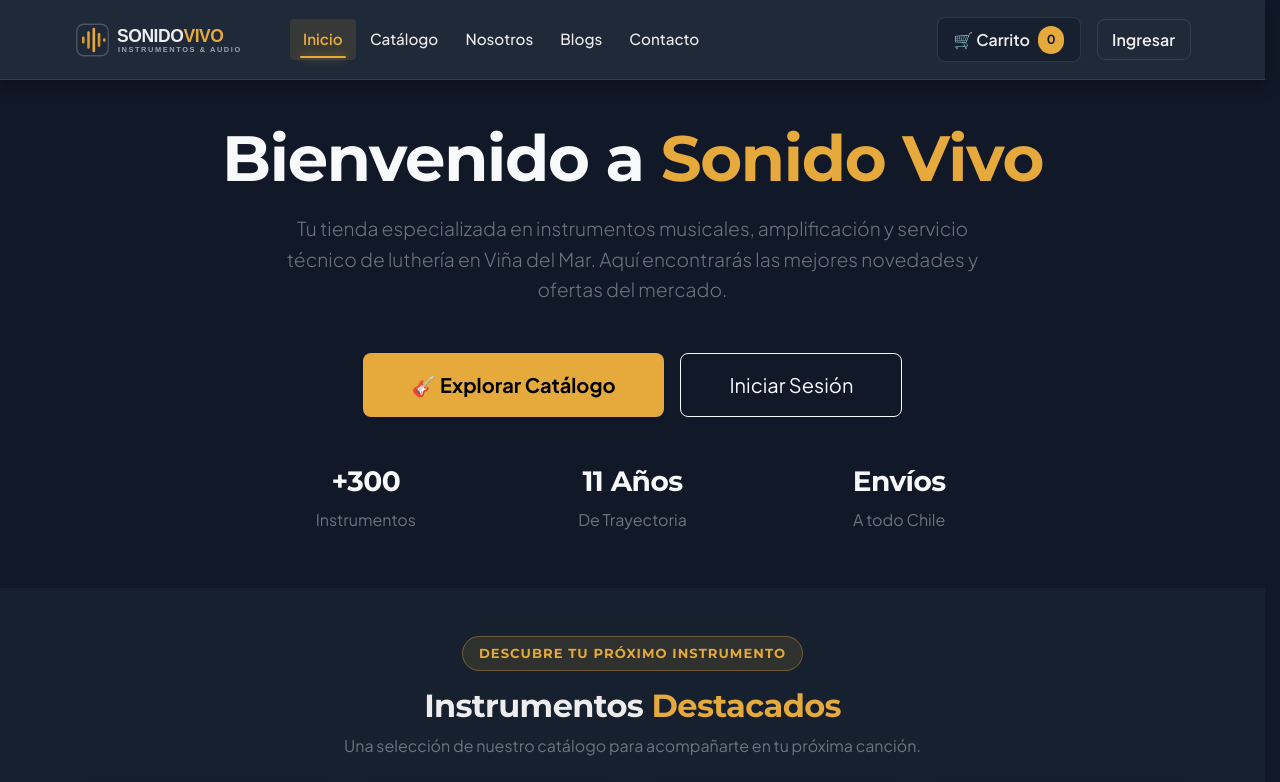
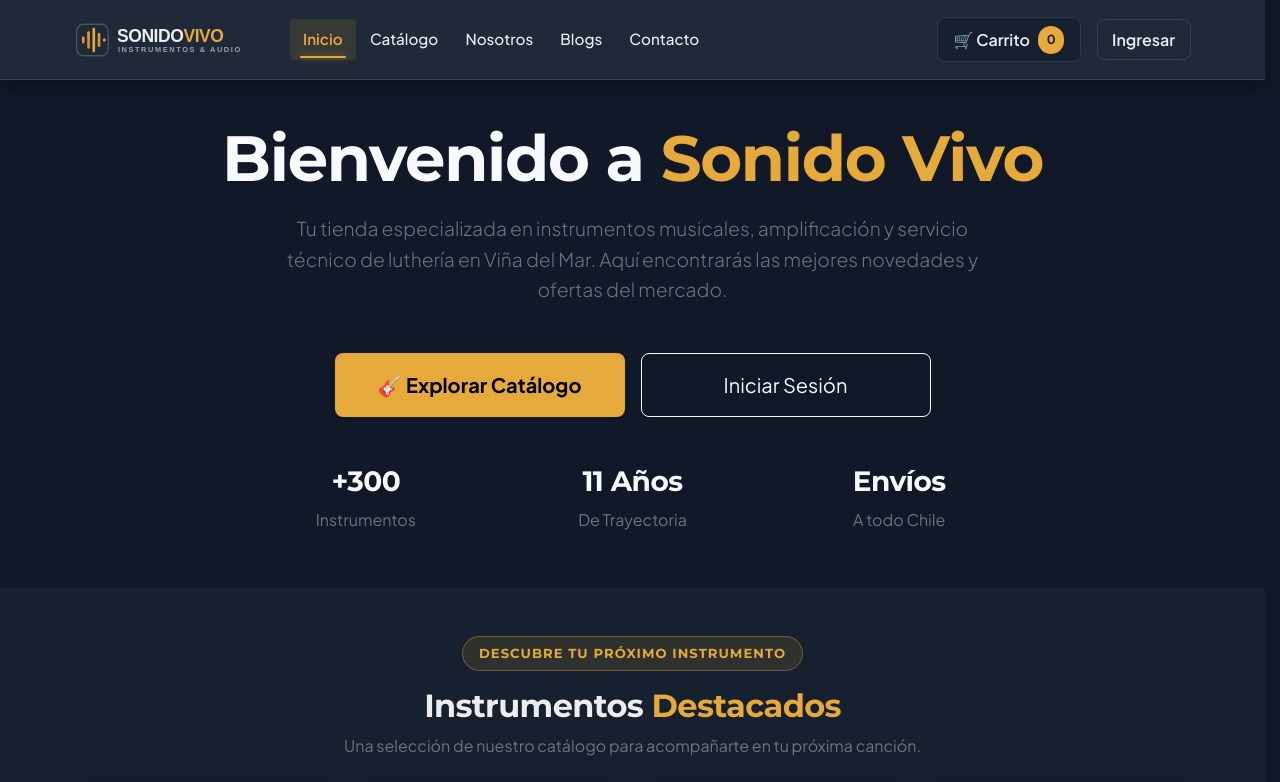
Before and after one commit to joseamadorcruz96/SonidoVivo_FL2, a React (Vite) app in the folder Sonido_Vivo_React/: page / in a window 1280 px wide. Shown: the top 782 px of the page. Built offline with nearby package versions, Linux system fonts and the light colour scheme.

Commit message:
fix botones de Inicio asimetricos y corrige imagenes de productos

```diff
--- a/Sonido_Vivo_React/src/data/productosIniciales.js
+++ b/Sonido_Vivo_React/src/data/productosIniciales.js
@@ -49,7 +49,7 @@ export const productosIniciales = [
     stock: 4,
     stockCritico: 2,
     descripcion: "Cuerpo de caoba con tapa de arce, 2 pastillas humbucker para rock potente y blues.",
-    imagen: "https://images.unsplash.com/photo-1550985616-10810253b84d?w=600&auto=format&fit=crop&q=80",
+    imagen: "https://images.unsplash.com/photo-1516924962500-2b4b3b99ea02?w=600&h=380&auto=format&fit=crop&q=80",
     destacado: true,
   },
   {
@@ -62,7 +62,7 @@ export const productosIniciales = [
     stock: 5,
     stockCritico: 2,
     descripcion: "Configuración versátil de pastillas PJ, mástil delgado y escala estándar de 34''.",
-    imagen: "https://images.unsplash.com/photo-1520523839898-5071284d7c0f?w=600&auto=format&fit=crop&q=80",
+    imagen: "https://images.unsplash.com/photo-1571797672731-8b158bcca644?w=600&h=380&auto=format&fit=crop&q=80",
     destacado: true,
   },
   {
@@ -75,7 +75,7 @@ export const productosIniciales = [
     stock: 2,
     stockCritico: 1,
     descripcion: "Cuerpo de aliso, 2 pastillas Alnico V Jazz single-coil. Definición y pegada profesional.",
-    imagen: "https://images.unsplash.com/photo-1556449895-a33c9dfd3824?w=600&auto=format&fit=crop&q=80",
+    imagen: "https://images.unsplash.com/photo-1607033992251-5d5f04f0382c?w=600&h=380&auto=format&fit=crop&q=80",
     destacado: false,
   },
   {
@@ -101,7 +101,7 @@ export const productosIniciales = [
     stock: 2,
     stockCritico: 1,
     descripcion: "Módulo con sonidos V-Drums legendarios, pads de respuesta natural, conexión USB.",
-    imagen: "https://images.unsplash.com/photo-1543443436-123927507548?w=600&auto=format&fit=crop&q=80",
+    imagen: "https://static.roland.com/products/td-02kv/images/td-02kv_hero.jpg",
     destacado: false,
   },
   {
@@ -114,7 +114,7 @@ export const productosIniciales = [
     stock: 4,
     stockCritico: 2,
     descripcion: "61 teclas sensibles al tacto, 622 voces de alta calidad, función de lecciones y USB to Host.",
-    imagen: "https://images.unsplash.com/photo-1520523839898-5071284d7c0f?w=600&auto=format&fit=crop&q=80",
+    imagen: "https://images.unsplash.com/photo-1598653222000-6b7b7a552625?w=600&h=380&auto=format&fit=crop&q=80",
     destacado: true,
   },
   {
@@ -127,7 +127,7 @@ export const productosIniciales = [
     stock: 3,
     stockCritico: 1,
     descripcion: "40 watts de potencia, 4 canales programables, efectos digitales (reverb, delay, chorus).",
-    imagen: "https://images.unsplash.com/photo-1557804506-669a67965ba0?w=600&auto=format&fit=crop&q=80",
+    imagen: "https://images.ctfassets.net/javen7msabdh/5PjrjYH8aPtcjoByeJHdCk/83c83c178cd8b8ba2e1c4cfe5eed4f4a/mg30fx-mobile-01.jpg",
     destacado: false,
   },
   {
@@ -140,7 +140,7 @@ export const productosIniciales = [
     stock: 7,
     stockCritico: 2,
     descripcion: "El pedal de distorsión más vendido del mundo. Ataque definido para guitarras y teclados.",
-    imagen: "https://images.unsplash.com/photo-1516924962500-2b4b3b99ea02?w=600&auto=format&fit=crop&q=80",
+    imagen: "https://static.roland.com/products/ds-1/images/ds-1_hero.jpg",
     destacado: false,
   },
   {
@@ -153,7 +153,7 @@ export const productosIniciales = [
     stock: 25,
     stockCritico: 5,
     descripcion: "Juego de 6 cuerdas niqueladas para guitarra eléctrica. Calibre ligero de alta duración.",
-    imagen: "https://images.unsplash.com/photo-1510915361894-db8b60106cb1?w=600&auto=format&fit=crop&q=80",
+    imagen: "https://images.unsplash.com/photo-1697924332507-3e0a455ba432?w=600&h=380&auto=format&fit=crop&q=80",
     destacado: false,
   },
 ];
--- a/Sonido_Vivo_React/src/pages/tienda/Inicio.jsx
+++ b/Sonido_Vivo_React/src/pages/tienda/Inicio.jsx
@@ -31,16 +31,16 @@ export function Inicio() {
                 <div className="d-flex justify-content-center gap-3 flex-wrap">
                     <Link
                         to="/catalogo"
-                        className="btn btn-lg fw-bold px-5 py-3 shadow-sm"
-                        style={{ backgroundColor: 'var(--color-gold)', color: '#000', borderRadius: '8px' }}
+                        className="btn btn-lg fw-bold px-4 py-3 shadow-sm d-flex align-items-center justify-content-center"
+                        style={{ backgroundColor: 'var(--color-gold)', color: '#000', borderRadius: '8px', width: '290px', maxWidth: '100%' }}
                     >
                         🎸 Explorar Catálogo
                     </Link>
 
                     <Link
                         to="/login"
-                        className="btn btn-lg btn-outline-light px-5 py-3"
-                        style={{ borderRadius: '8px' }}
+                        className="btn btn-lg btn-outline-light px-4 py-3 d-flex align-items-center justify-content-center"
+                        style={{ borderRadius: '8px', width: '290px', maxWidth: '100%' }}
                     >
                         Iniciar Sesión
                     </Link>
```
